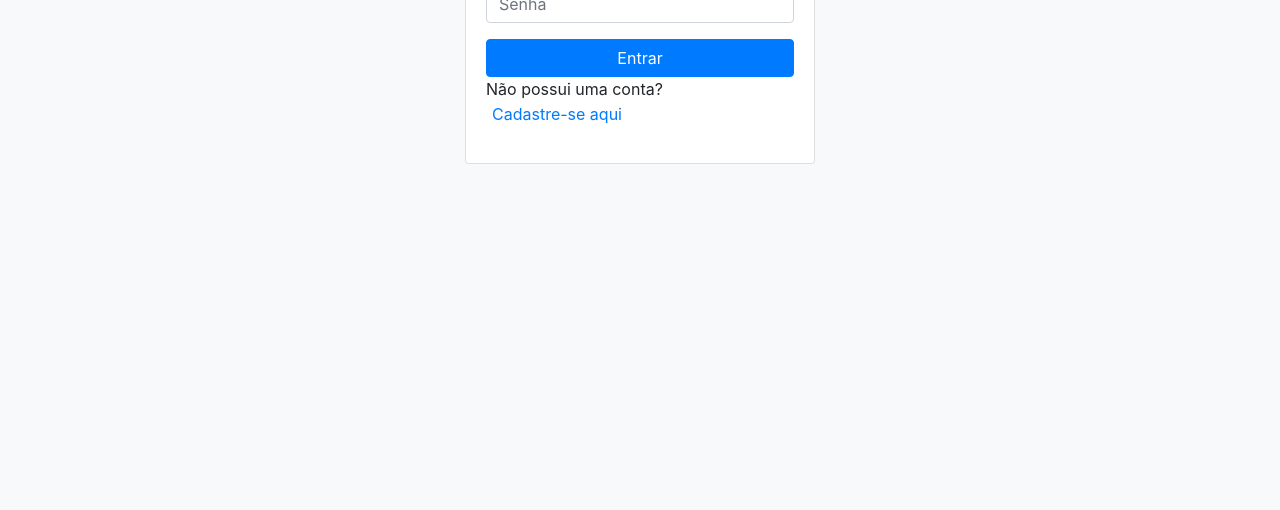
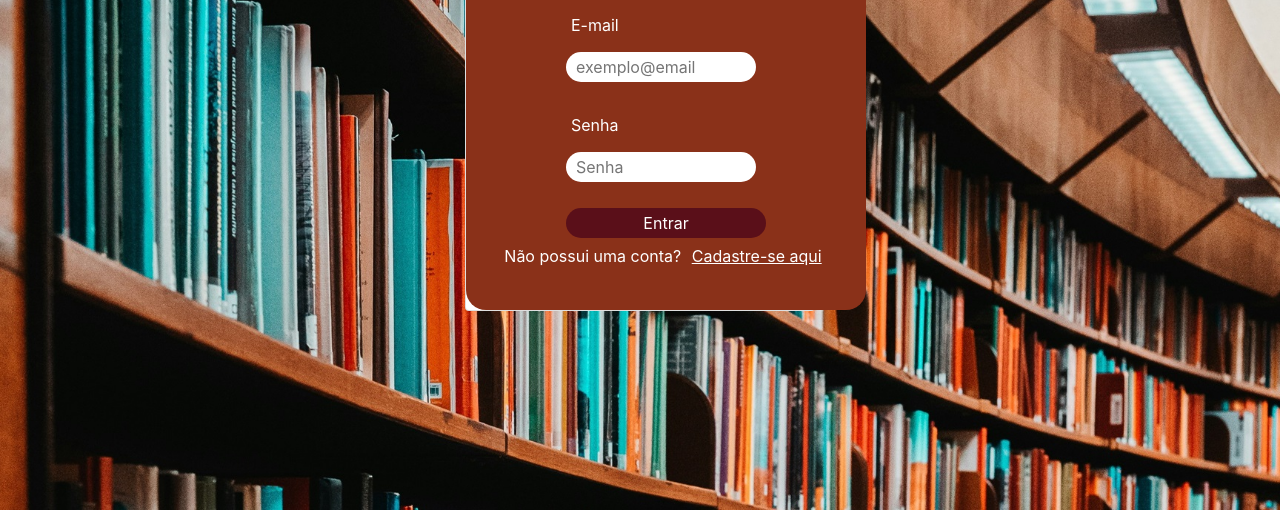
Before and after one commit to Maryiamna/back-end, a website: page biblioteca/login.html in a window 1280 px wide. Shown: the part 290-800 px from the top of the page. Drawn offline with nearby package versions, Linux system fonts and the light colour scheme.

Commit message:
css na bibliotecv

```diff
--- a/biblioteca/login.html
+++ b/biblioteca/login.html
@@ -1,48 +1,102 @@
 <!DOCTYPE html>
-<html lang="pt-br">
+<html lang="pt">
 <head>
   <meta charset="UTF-8">
   <meta name="viewport" content="width=device-width, initial-scale=1.0">
+  <title>Login</title>
   <link href="https://stackpath.bootstrapcdn.com/bootstrap/4.5.2/css/bootstrap.min.css" rel="stylesheet">
-    <link rel="stylesheet" href="styles.css">
   <style>
+    html, body {
+    height: 100%;
+    margin: 0;
+}
+
 body {
-          background-color: #f8f9fa;
+    display: flex;
+    flex-direction: column;
+    align-items: center;
+    justify-content: center;
+    background-image: url('/library.jpg');
+    background-size: cover; /* Para cobrir toda a tela */
+    background-position: center; /* Centralizar a imagem de fundo */
 }
-        .login-container {
-          margin-top: 100px;
+
+.caixa {
+    display: flex;
+    flex-direction: column;
+    align-items: center;
+    justify-content: center;
+    width: 400px;
+    height: 400px;
+    background-color: #8A3119;
+    border-radius: 20px;
+    padding-bottom: 30px;
 }
-        .botao-cadastrar {
+
+.titulo {
+    font-size: 50px;
+    color: white;
+}
+
+.text {
+    color: white;
+    margin: 5px;
+}
+
+.input {
+    border-radius: 20px;
+    border: none;
+    color: black;
+    height: 30px;
+    width: 190px;
+    padding-left: 10px;
+    margin-top: 10px;
+    margin-bottom: 10px;
+}
+
+.entrar {
+    border-radius: 20px;
+    border: none;
+    color: white;
+    background-color: #5A0F19;
+    height: 30px;
+    width: 200px;
+}
+
+.link {
+    background-color: #8A3119;
+    text-decoration: underline;
+    color: white;
     background-color: transparent;
     border: none;
-          color: #007bff;
     cursor: pointer;
     outline: none;
 }
+
   </style>
-    <title>Login</title>
 </head>
 <body>
+
 
     <div class="container">
         <div class="row justify-content-center login-container">
           <div class="col-md-4">
             <div class="card">
-              <div class="card-body">
-                <h5 class="card-title text-center">Login</h5>
+              <div class="caixa">
+                <p class="titulo">Login</p>
                 <form action="/login" method="POST">
+                  <label for="email" class="text">E-mail</label>
                   <div class="form-group">
-                    <label for="username">Usuário</label>
-                    <input type="text" class="form-control" id="username" name="username" placeholder="Nome do usuário" required>
+                    <input type="text" class="input" id="email" name="email" placeholder="exemplo@email" required>
                   </div>
+                  <label for="password" class="text">Senha</label>
                   <div class="form-group">
-                    <label for="password">Senha</label>
-                    <input type="password" class="form-control" id="password" name="password" placeholder="Senha" required>
+                    <input type="password" class="input" id="password" name="password" placeholder="Senha" required>
                   </div>
-                  <button type="submit" class="btn btn-primary btn-block">Entrar</button>
+                  <button type="submit" class="entrar">Entrar</button>
                 </form>
                 <form action="/cadastro" method="GET">
-                  <p>Não possui uma conta? <button type="submit" class="botao-cadastrar"> Cadastre-se aqui</button></p>
+                  <p class="text">Não possui uma conta? <button type="submit" class="link"> Cadastre-se aqui</button></p>
                 </form>
               </div>
             </div>
@@ -50,5 +104,8 @@
         </div>
       </div>
 
+      <script src="https://code.jquery.com/jquery-3.5.1.slim.min.js"></script>
+      <script src="https://cdn.jsdelivr.net/npm/@popperjs/core@2.5.4/dist/umd/popper.min.js"></script>
+      <script src="https://stackpath.bootstrapcdn.com/bootstrap/4.5.2/js/bootstrap.min.js"></script>
 </body>
 </html>
--- /dev/null
+++ b/biblioteca/style/styles.css
@@ -0,0 +1,66 @@
+html, body {
+    height: 100%;
+    margin: 0;
+}
+
+body {
+    display: flex;
+    flex-direction: column;
+    align-items: center;
+    justify-content: center;
+    background-image: url('/library.jpg');
+    background-size: cover; /* Para cobrir toda a tela */
+    background-position: center; /* Centralizar a imagem de fundo */
+}
+
+.caixa {
+    display: flex;
+    flex-direction: column;
+    align-items: center;
+    justify-content: center;
+    width: 400px;
+    height: 350px;
+    background-color: #8A3119;
+    border-radius: 20px;
+    padding-bottom: 30px;
+}
+
+.titulo {
+    font-size: 50px;
+    color: white;
+}
+
+.text {
+    color: white;
+    margin: 5px;
+}
+
+.input {
+    border-radius: 20px;
+    border: none;
+    color: black;
+    height: 30px;
+    width: 190px;
+    padding-left: 10px;
+    margin-top: 10px;
+    margin-bottom: 10px;
+}
+
+.entrar {
+    border-radius: 20px;
+    border: none;
+    color: white;
+    background-color: #5A0F19;
+    height: 30px;
+    width: 200px;
+}
+
+.link {
+    background-color: #8A3119;
+    text-decoration: underline;
+    color: white;
+    background-color: transparent;
+    border: none;
+    cursor: pointer;
+    outline: none;
+}
--- a/biblioteca/styles.css
+++ /dev/null
@@ -1,13 +0,0 @@
-body {
-    background-color: #f8f9fa;
-  }
-  .login-container {
-    margin-top: 100px;
-  }
-  .botao-cadastrar {
-    background-color: transparent;
-    border: none;
-    color: #007bff;
-    cursor: pointer;
-    outline: none;
-  }
```
Also changed, not shown: biblioteca/app.js (+30 -1 lines), biblioteca/library.jpg (added). Lines whose indentation alone changed are shown as unchanged.
